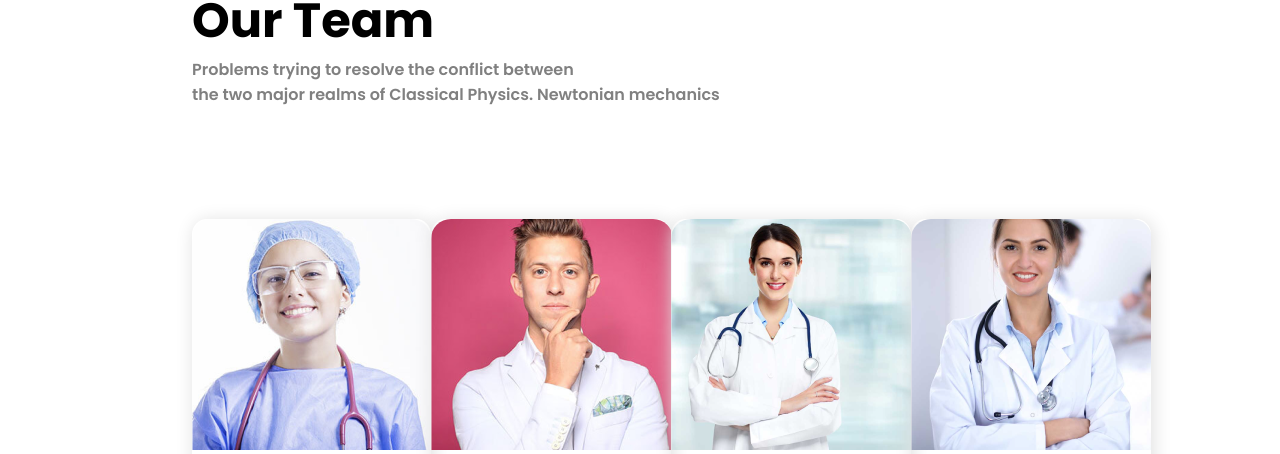
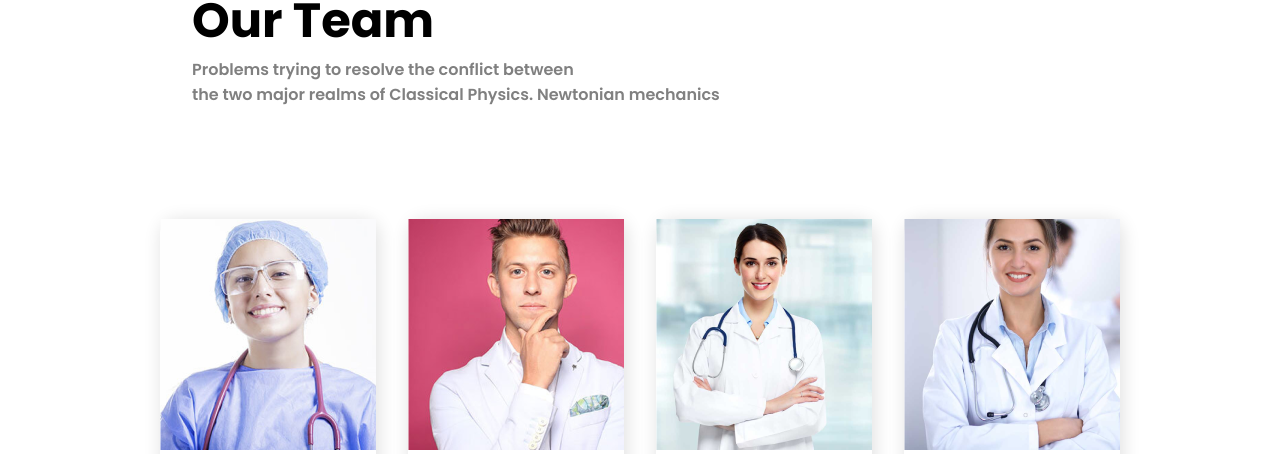
Before and after one commit to MugaboDenys/Medical-core, a website: page index.html in a window 1280 px wide. Shown: the part 1565-2019 px from the top of the page. Drawn offline with Linux system fonts and the light colour scheme.

Commit message:
final changes

```diff
--- a/style.css
+++ b/style.css
@@ -152,14 +152,14 @@ header{
 }
 
 .cards{
-    padding: 5rem 12rem;
+    padding: 5rem 10rem;
     display: flex;
     justify-content: space-between;
 }
 .card{
     box-shadow: 2px 2px 18px 1px rgb(225, 225, 225);
     border-radius: 15px;
-    width: 15rem;
+    width: 13.5rem;
     transition: 500ms;
 }
 .card:hover{
@@ -171,8 +171,8 @@ header{
     overflow: hidden;
 }
 .card__img img{
-    border-radius: 20px 20px 0px 0px;
     object-fit: cover;
+    object-position: center;
 }
 .card__name{
     text-align: center;
```
